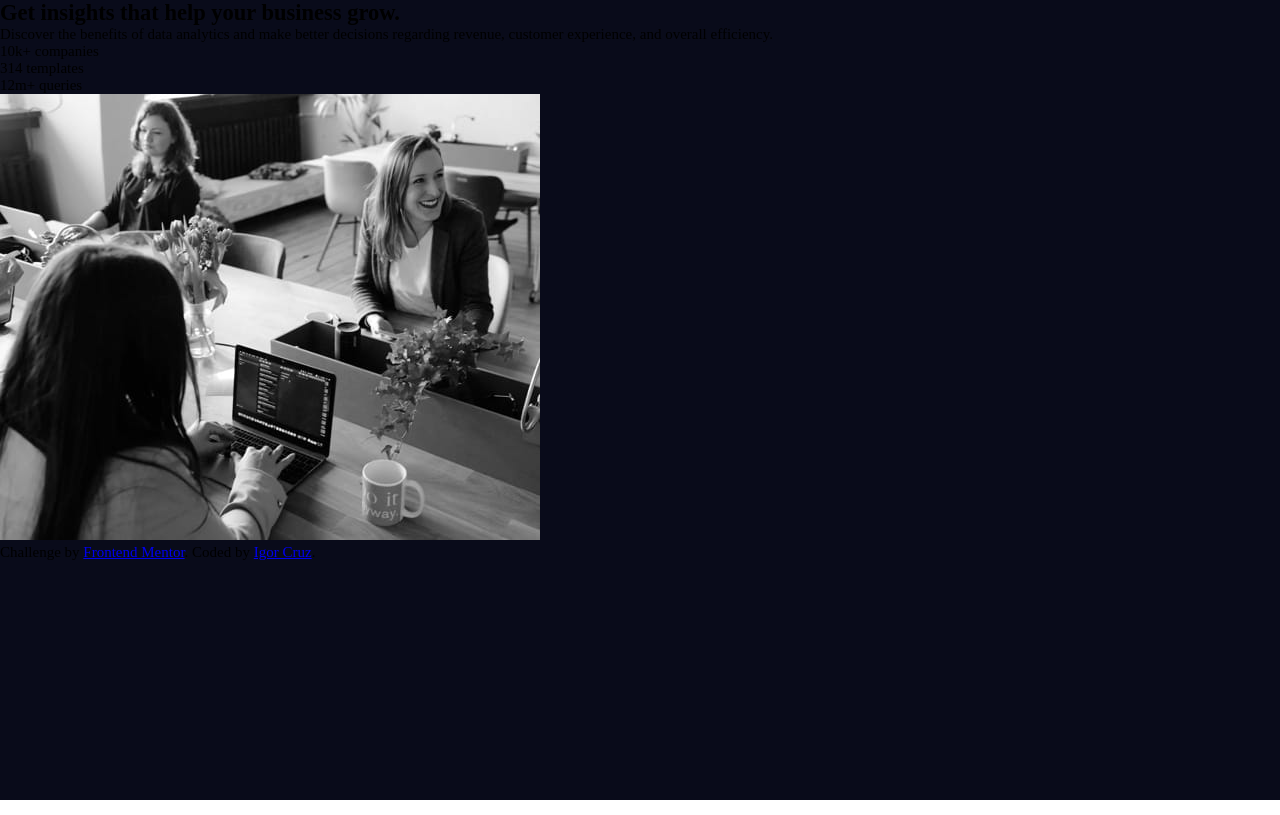
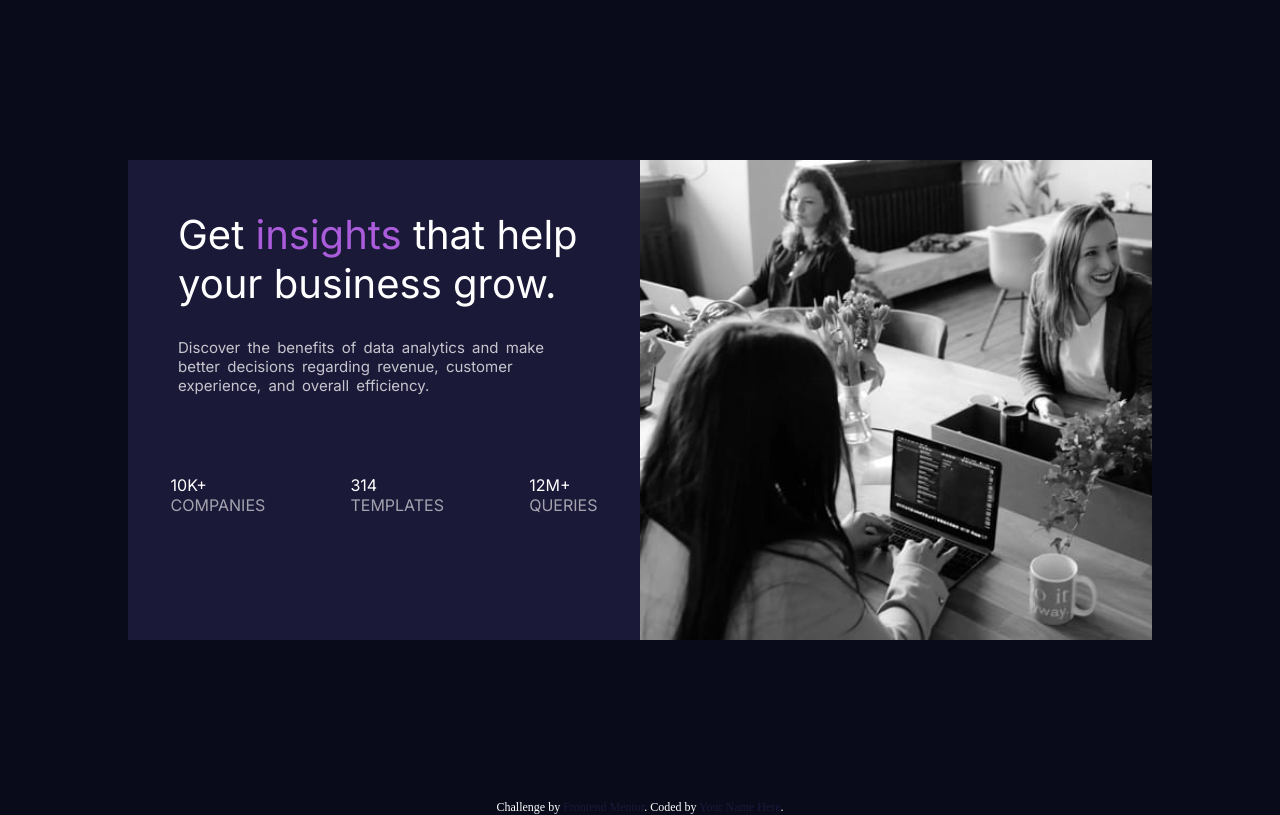
Before and after one commit to Igor-Cruz/Stats-preview-card, a plain HTML site: page index.html in a window 1280 px wide. Drawn offline with Linux system fonts and the light colour scheme.

Commit message:
creating card

```diff
--- a/css/_base.scss
+++ /dev/null
@@ -1,9 +0,0 @@
-*{
-    margin: 0;
-    padding: 0;
-    box-sizing: border-box;
-}
-
-body{
-    font-size: 15px;
-}
--- a/css/_variables.scss
+++ /dev/null
@@ -1,10 +0,0 @@
-$main-bg: hsl(233, 47%, 7%);
-$card-bg:hsl(244, 38%, 16%);
-$accent:hsl(277, 64%, 61%);
-
-$mainheading-stats:hsl(0, 0%, 100%);
-$main-paragraph:hsla(0, 0%, 100%, 0.75);
-$stat-headings:hsla(0, 0%, 100%, 0.6);
-
-$font-family: 'Inter', sans-serif;
-$font-family: 'Lexend Deca', sans-serif;
--- a/css/main.scss
+++ b/css/main.scss
@@ -1,7 +1,106 @@
-@import "variables";
-@import "base";
+
+$main-bg: hsl(233, 47%, 7%);
+$card-bg:hsl(244, 38%, 16%);
+$accent:hsl(277, 64%, 61%);
+
+$mainheading-stats:hsl(0, 0%, 100%);
+$main-paragraph:hsla(0, 0%, 100%, 0.75);
+$stat-headings:hsla(0, 0%, 100%, 0.6);
+
+$font-primary: 'Inter', sans-serif;
+$font-second: 'Lexend Deca', sans-serif;
+
+*{
+    margin: 0;
+    padding: 0;
+    box-sizing: border-box;
+}
+
+body{
+    font-size: 15px;
+}
 
 .home{
     background-color: $main-bg;
     height: 100vh;
+    // width: 100vw;
+    display: flex;
+    justify-content: center;
+    align-items: center;
+
+    .boxText{
+        width: 40%;
+        height: 60%;
+        background-color: $card-bg;
+
+        h1{
+            color: $mainheading-stats;
+            font-family: $font-primary;
+            font-size: 40px;
+            padding:  50px 50px 30px 50px;
+            font-weight: 400;
+
+            span{
+                color: $accent;
+            }
+
+
+        }
+
+        p{
+            color: $main-paragraph;
+            padding: 0 50px 20px 50px ;
+            word-spacing: 3px;
+            font-family: $font-primary;
+            font-weight: 400;
+        }
+
+        .boxSpan{
+            display: flex;
+            justify-content: space-around;
+            // align-items: center;
+            padding-top: 60px;
+            font-size: 16px;
+            text-transform: uppercase;
+            font-weight: 400;
+            font-family: $font-primary;
+
+
+            .span1{
+                color: $mainheading-stats;
+
+
+            }
+
+            .span2{
+                color: $stat-headings;
+                display: block;
+
+            }
+
+        }
+
+
+    }
+
+    .boxImage{
+
+        width: 40%;
+        height: 60%;
+        background-image: url(../images/image-header-desktop.jpg);
+        background-size: cover;
+
+    }
 }
+
+.footer{
+    text-align: center;
+    background-color: $main-bg;
+    font-size: 12px;
+    color: $mainheading-stats;
+
+    a{
+        color: $card-bg;
+        text-decoration: none;
+    }
+}
--- a/index.html
+++ b/index.html
@@ -11,50 +11,35 @@
     <title>Front end Mentor | Stats preview card</title>
 </head>
 <body>
-    <section class="home">
-        <div class="boxes">
-            <div class="boxLeft">
-                <h1>Get <span>insights </span>  that help your business grow.</h1>
-
-                <p>Discover the benefits of data analytics and make better decisions regarding revenue, customer experience, and overall efficiency.
+    <div class="home">
+        <div class="boxText">
+            <h1>Get <span>insights</span> that help your business grow.</h1>
+            <p>Discover the benefits of data analytics and make better decisions regarding revenue, customer
+                experience, and overall efficiency.
             </p>
-
+            <div class="boxSpan">
                 <div>
+                    <span class="span1">10k+</span>
+                    <span class="span2">companies</span>
+                </div>
                 <div>
-                        <span>10k+ </span>
-                        <span>companies</span>
+                    <span class="span1">314</span>
+                    <span class="span2">templates</span>
                 </div>
-
                 <div>
-                        <span>314 </span>
-                        <span>templates</span>
-                    </div>
-
-                    <div>
-                        <span>12m+</span>
-                        <span>queries</span>
-                    </div>
+                    <span class="span1">12m+</span>
+                    <span class="span2">queries</span>
                 </div>
             </div>
 
         </div>
-
-        <div class="boxRight">
-            <img src="images/image-header-desktop.jpg" alt="desktop">
-        </div>
+        <div class="boxImage overlay">
 
         </div>
-
-
-
-
-        <div class="attribution">
+    </div>
+    <footer class="footer">
          Challenge by <a href="https://www.frontendmentor.io?ref=challenge" target="_blank">Frontend Mentor</a>.
-          Coded by <a href="https://www.linkedin.com/in/igor-cruz-ti/" target="_blank">Igor Cruz</a>.
-        </div>
-
-    </section>
-
-
+        Coded by <a href="#">Your Name Here</a>.
+    </footer>
 </body>
 </html>
```
Also changed, not shown: css/main.css, 1 other file. Lines whose indentation alone changed are shown as unchanged.
